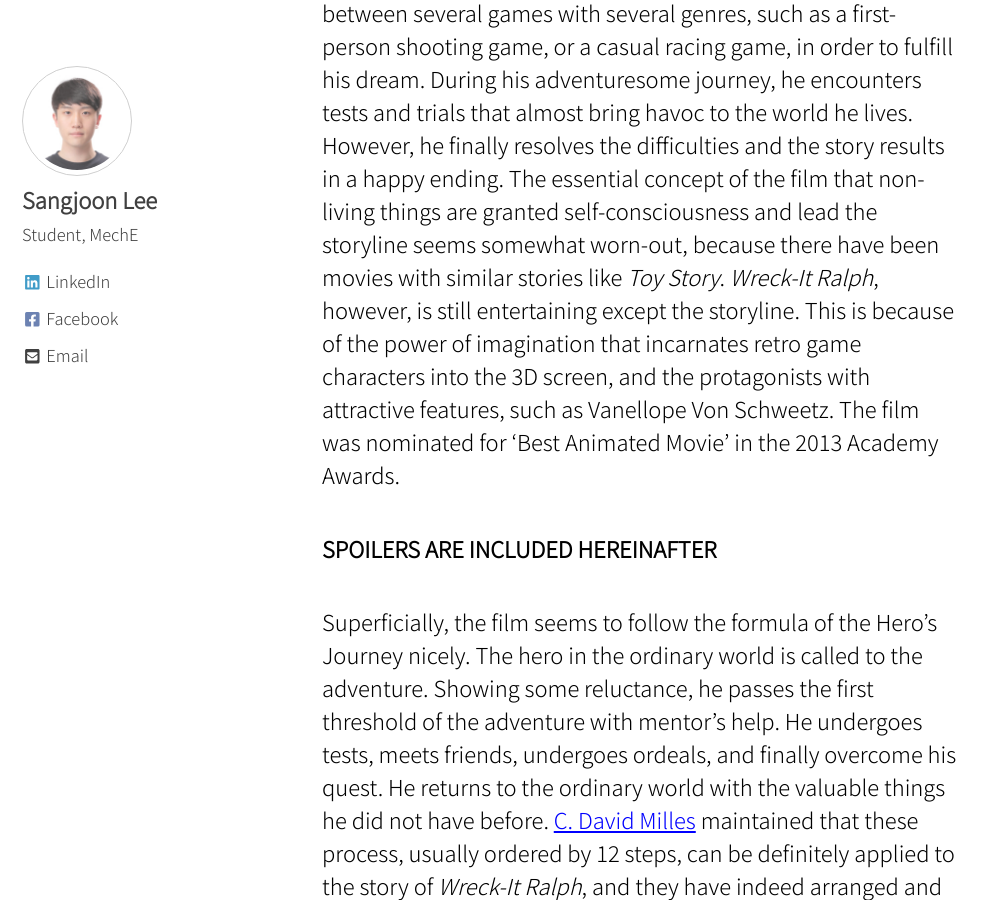
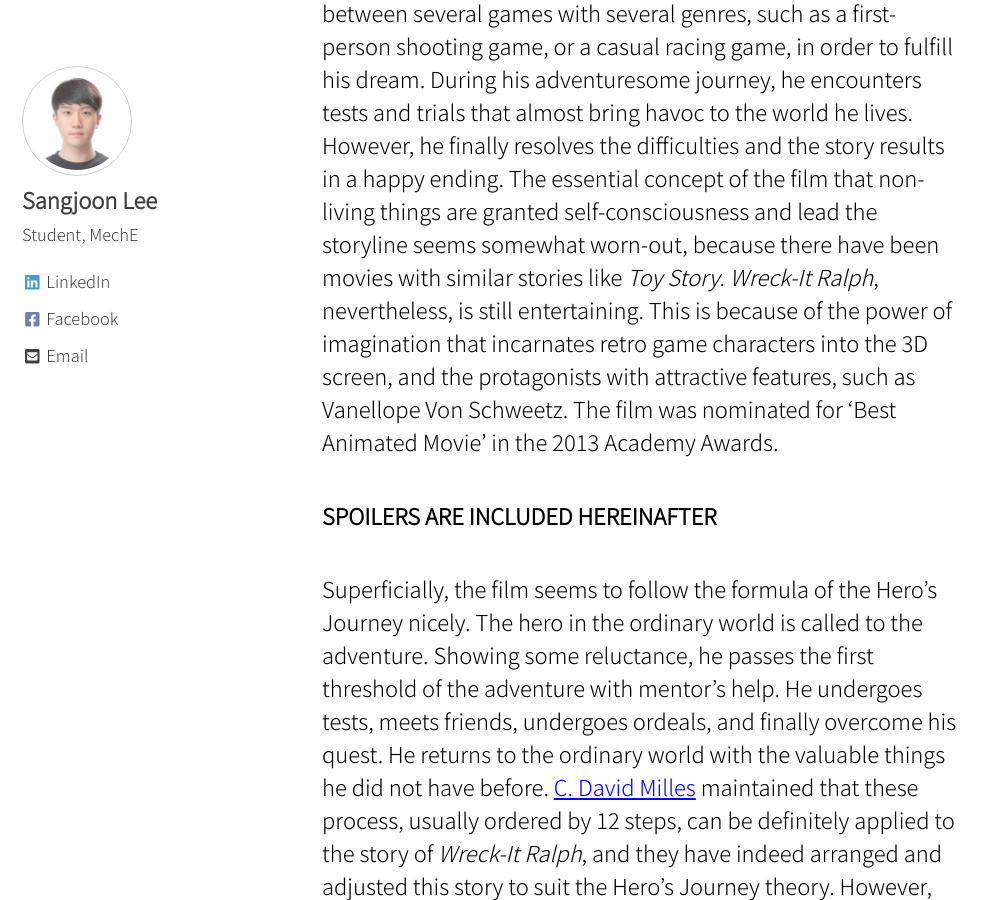
Before and after one commit to jun9303/jun9303.github.io, a Jekyll site: the page built from _posts/2019-05-04-the-unique-journey-of-wreck-it-ralph-two-major-differences-of-his-journey.md, in a window 1280 px wide and 900 px high, scrolled down 404 px. Shown: the whole window, without its empty margins (0-997 px from the left). Built offline with Jekyll 4.4.1, drawn with Linux system fonts in a browser that asks for light colours; cached includes are drawn as plain includes; nearby versions of some CDN libraries; comment, search, counter and statistics services are not loaded.

Commit message:
Signed-off-by: SJ <jun9303@gmail.com>

```diff
--- a/_posts/2019-05-04-the-unique-journey-of-wreck-it-ralph-two-major-differences-of-his-journey.md
+++ b/_posts/2019-05-04-the-unique-journey-of-wreck-it-ralph-two-major-differences-of-his-journey.md
@@ -4,7 +4,7 @@ date: 2019-05-04 09:00:00 +0900
 published: true
 ---
 
-*[Wreck-It Ralph][ref-0]* is a 3D computer-animated movie produced by Walt Disney Studios. Rich Moore directed the film in 2012, who has also directed episodes of *The Simpsons*. The film tells the story of the retro video game villain, Ralph, who defies his role as a ‘bad guy’, and dreams of becoming a beloved hero. He travels between several games with several genres, such as a first-person shooting game, or a casual racing game, in order to fulfill his dream. During his adventuresome journey, he encounters tests and trials that almost bring havoc to the world he lives. However, he finally resolves the difficulties and the story results in a happy ending. The essential concept of the film that non-living things are granted self-consciousness and lead the storyline seems somewhat worn-out, because there have been movies with similar stories like *Toy Story*. *Wreck-It Ralph*, however, is still entertaining except the storyline. This is because of the power of imagination that incarnates retro game characters into the 3D screen, and the protagonists with attractive features, such as Vanellope Von Schweetz. The film was nominated for ‘Best Animated Movie’ in the 2013 Academy Awards.
+*[Wreck-It Ralph][ref-0]* is a 3D computer-animated movie produced by Walt Disney Studios. Rich Moore directed the film in 2012, who has also directed episodes of *The Simpsons*. The film tells the story of the retro video game villain, Ralph, who defies his role as a ‘bad guy’, and dreams of becoming a beloved hero. He travels between several games with several genres, such as a first-person shooting game, or a casual racing game, in order to fulfill his dream. During his adventuresome journey, he encounters tests and trials that almost bring havoc to the world he lives. However, he finally resolves the difficulties and the story results in a happy ending. The essential concept of the film that non-living things are granted self-consciousness and lead the storyline seems somewhat worn-out, because there have been movies with similar stories like *Toy Story*. *Wreck-It Ralph*, nevertheless, is still entertaining. This is because of the power of imagination that incarnates retro game characters into the 3D screen, and the protagonists with attractive features, such as Vanellope Von Schweetz. The film was nominated for ‘Best Animated Movie’ in the 2013 Academy Awards.
 
 ### **SPOILERS ARE INCLUDED HEREINAFTER**
 <br/>
```
